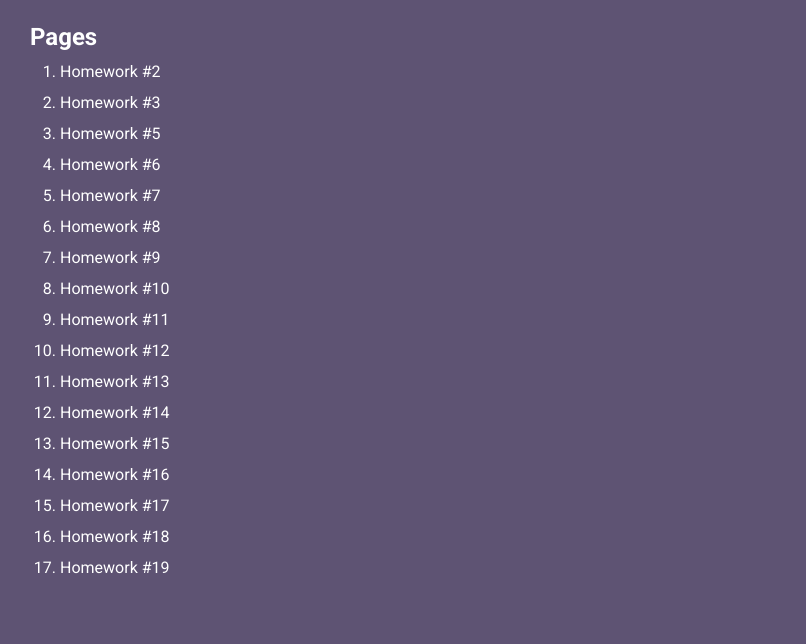
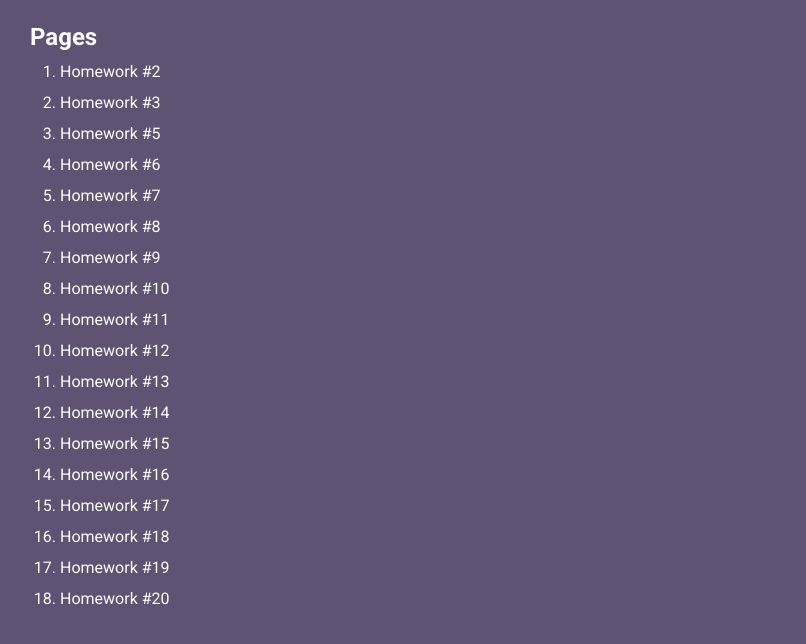
Before and after one commit to MaksymSurkov/js_course_hw, a plain HTML site: page index.html in a window 1280 px wide. Shown: the part 52-696 px from the top of the page, without its empty margins (0-806 px from the left). Drawn offline with Linux system fonts and the light colour scheme.

Commit message:
Update index.html

```diff
--- a/index.html
+++ b/index.html
@@ -65,6 +65,9 @@
 				<li class="main__item">
 					<a class="main__link" href="hw_19/hw19.html">Homework #19</a>
 				</li>
+				<li class="main__item">
+					<a class="main__link" href="hw_20/hw20.html">Homework #20</a>
+				</li>
 			</ol>
 		</main>
 		<footer class="footer"></footer>
```
